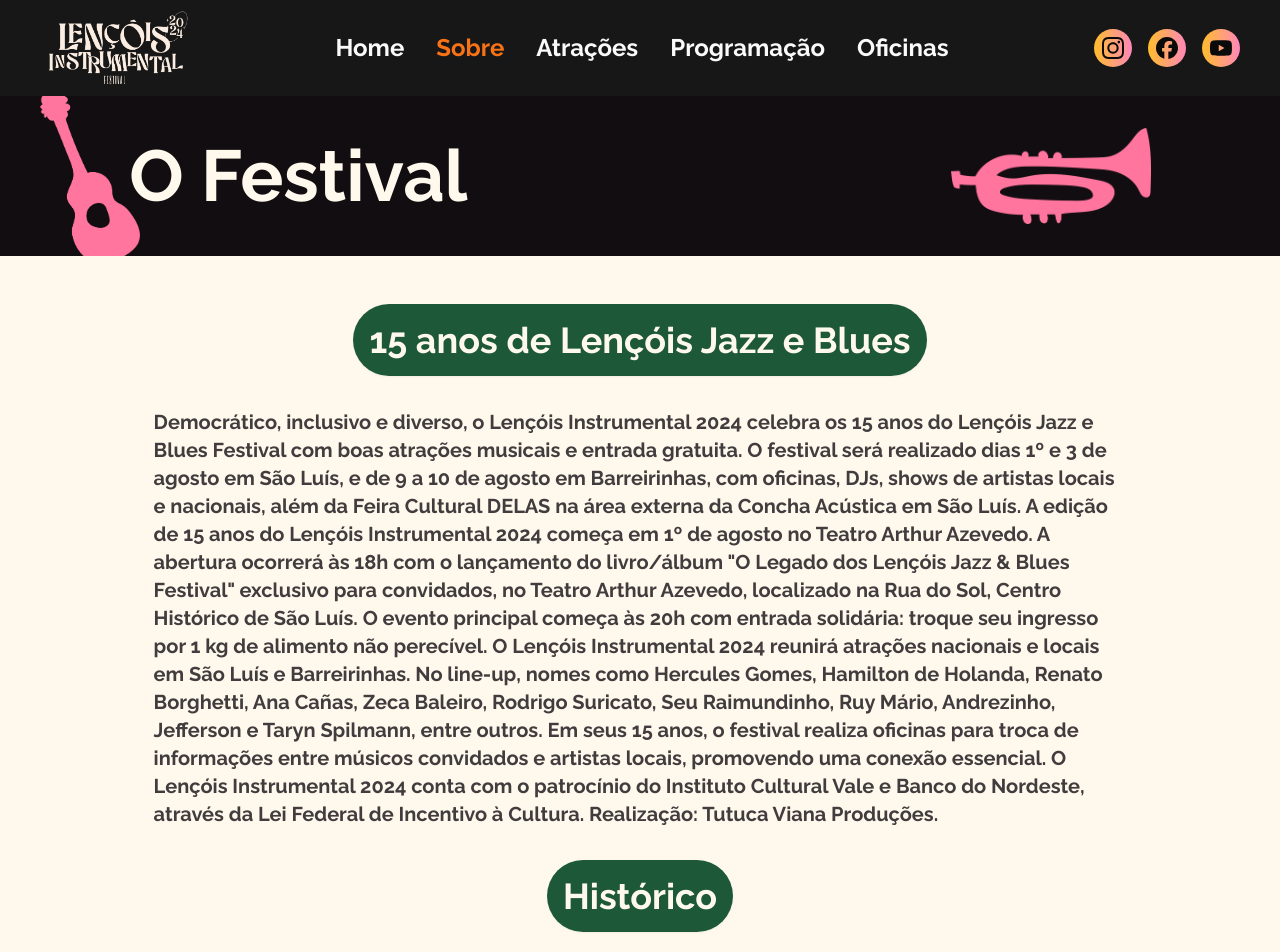
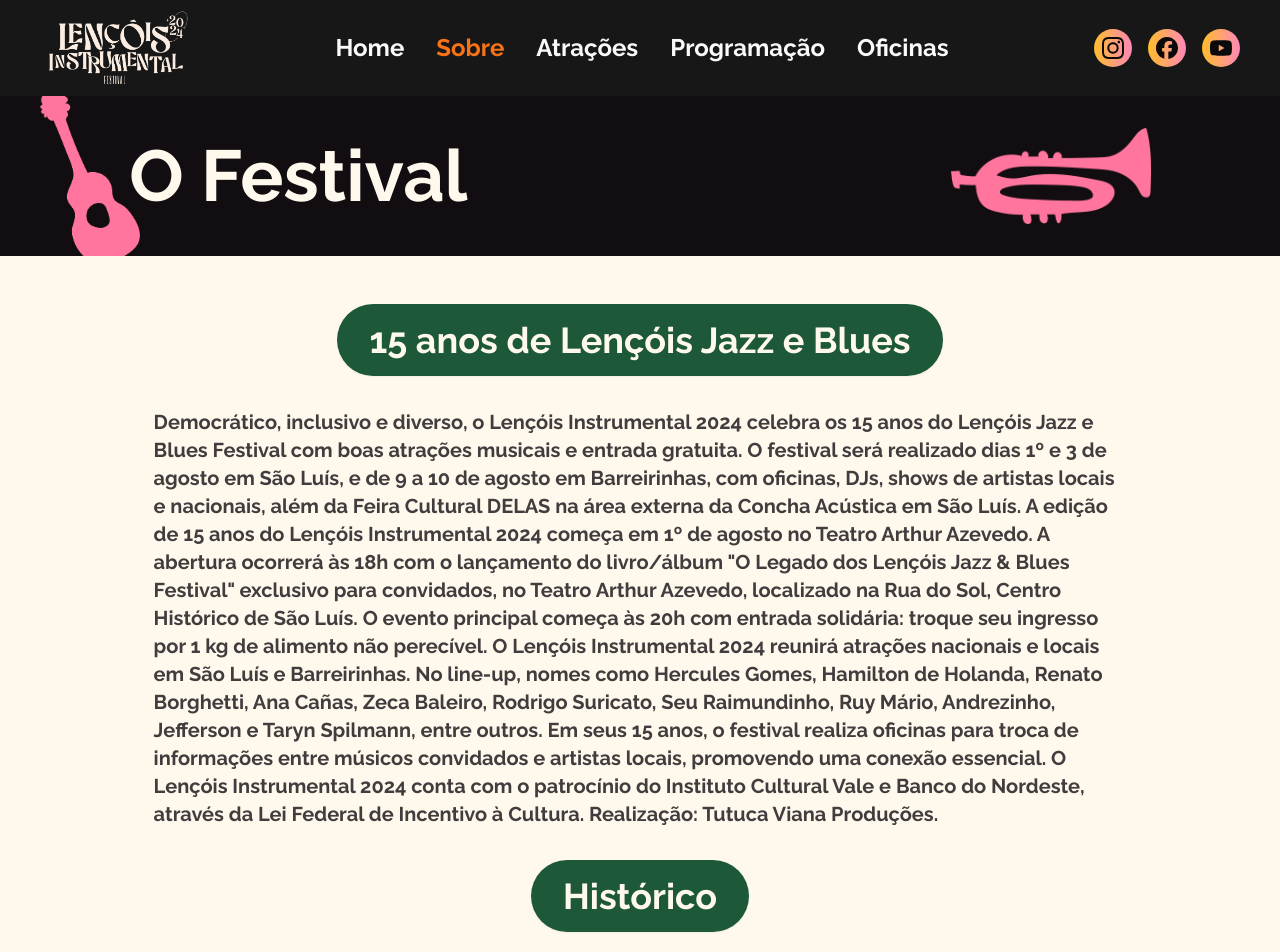
Before and after one commit to romuloromulo/lencoisjazzeblues, a Next.js app: page /sobre in a window 1280 px wide. Shown: the top 952 px of the page. Built offline with nearby package versions, Linux system fonts and the light colour scheme.

Commit message:
ajustando layout

```diff
--- a/src/app/page.js
+++ b/src/app/page.js
@@ -89,7 +89,7 @@
                 </div>
               </div>
             </div>
-            <div className="w-full mx-auto sm:w-full md:w-[12rem] h-auto flex justify-center items-center">
+            <div className="w-full mx-auto sm:w-full mb-8 md:w-[12rem] h-auto flex justify-center items-center">
               <Link href="/programacao">
                 <div className="bg-gradient-to-r from-orange-500 via-primary-pink to-primary-yellow hover:bg-transparent hover:text-zinc-100 rounded-lg w-full sm:w-[12rem] py-4 px-8 flex justify-center items-center text-2xl font-bold text-white text-center duration-300 ease-out hover:-translate-y-[15%]">
                   Programação
--- a/src/app/sobre/page.jsx
+++ b/src/app/sobre/page.jsx
@@ -18,8 +18,8 @@
       <BannerComponent title="O Festival" />
 
       <div className="container mx-auto flex flex-col justify-center items-center">
-        <div className="p-4 bg-background-secondary rounded-full shadow-sm mb-8">
-          <h1 className="text-xl sm:text-3xl md:text-4xl font-bold text-background-white">
+        <div className="p-4 bg-background-secondary rounded-full shadow-sm mb-8 px-8">
+          <h1 className="text-2xl sm:text-3xl md:text-4xl font-bold  text-center text-background-white">
             15 anos de Lençóis Jazz e Blues
           </h1>
         </div>
@@ -49,8 +49,8 @@
             através da Lei Federal de Incentivo à Cultura. Realização: Tutuca
             Viana Produções.
           </p>
-          <div className=" p-4 bg-background-secondary rounded-full shadow-sm mb-8 relative mt-8">
-            <h1 className="text-lg sm:text-3xl md:text-4xl font-bold text-background-white whitespace-nowrap">
+          <div className="p-4 bg-background-secondary rounded-full shadow-sm mb-4  mt-8 px-8">
+            <h1 className="text-2xl sm:text-3xl md:text-4xl font-bold text-background-white whitespace-nowrap">
               Histórico
             </h1>
           </div>
```
